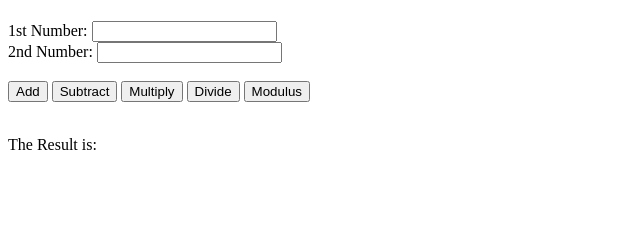
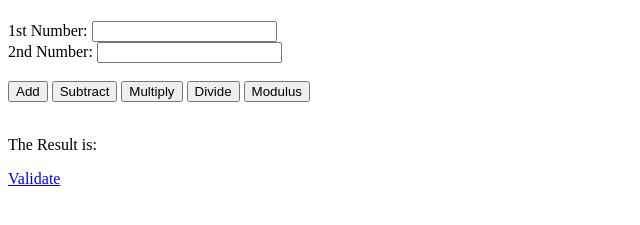
Before and after one commit to MubarakS1/MubarakS1.github.io, a plain HTML site: page Assignment2.html in a window 1280 px wide. Shown: the part 59-284 px from the top of the page, without its empty margins (0-640 px from the left). Drawn offline with Linux system fonts and the light colour scheme.

Commit message:
Update Assignment2.html

```diff
--- a/Assignment2.html
+++ b/Assignment2.html
@@ -22,5 +22,8 @@
     </p>
 
     <script src="Sabakada-Assignment2.js"></script>
+     <footer>
+      	<a href="https://validator.w3.org/check?uri=referer" referrerpolicy="unsafe-url">Validate</a>
+      </footer>
 </body>
 </html>
```
